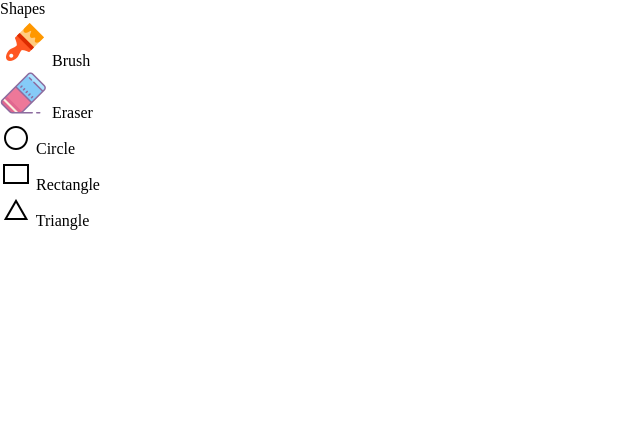
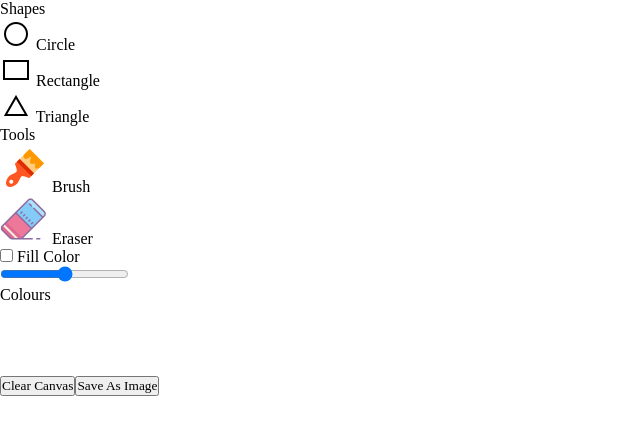
Before and after one commit to rivanovic10120rn/reljosoft-paint, an Angular app: page / in a window 1280 px wide. Shown: the top 434 px of the page, without its empty margins (0-640 px from the left). Built offline with nearby package versions, Linux system fonts and the light colour scheme.

Commit message:
Working on Tools and properly importing font

```diff
--- a/src/app/components/index-app/app.component.html
+++ b/src/app/components/index-app/app.component.html
@@ -4,14 +4,6 @@
     <div class="row">
       <label class="title"> Shapes </label>
       <ul class="option">
-        <li class="option">
-          <img src="../../../assets/icons/tools/icons8-brush-48.png">
-          <span> Brush </span>
-        </li>
-        <li class="option">
-          <img src="../../../assets/icons/tools/icons8-eraser-48 (1).png">
-          <span> Eraser </span>
-        </li>
         <li class="option">
           <img src="../../../assets/icons/tools/icons8-circle-32.png">
           <span> Circle </span>
@@ -26,5 +18,45 @@
         </li>
       </ul>
     </div>
+    <div class="row">
+      <label class="title"> Tools </label>
+      <ul class="option">
+        <li class="option">
+          <img src="../../../assets/icons/tools/icons8-brush-48.png">
+          <span> Brush </span>
+        </li>
+        <li class="option">
+          <img src="../../../assets/icons/tools/icons8-eraser-48 (1).png">
+          <span> Eraser </span>
+        </li>
+        <li class="option">
+          <input type="checkbox" id="fill-color">
+          <label for="fill-color"> Fill Color </label>
+        </li>
+        <li class="option">
+          <input type="range" id="size-slider">
+        </li>
+      </ul>
+    </div>
+    <div class="row">
+      <label class="title"> Colours </label>
+      <ul class="option">
+        <li class="option">
+        </li>
+        <li class="option">
+        </li>
+        <li class="option">
+        </li>
+        <li class="option">
+        </li>
+      </ul>
+    </div>
+    <div class="row">
+      <button class="clear"> Clear Canvas </button>
+      <button class="save"> Save As Image </button>
+    </div>
+  </section>
+  <section class="drawing-board">
+
   </section>
 </div>
--- a/src/styles.css
+++ b/src/styles.css
@@ -1,5 +1,6 @@
 /* You can add global styles to this file, and also import other style files */
 @import url('https://fonts.googleapis.com/css2?family=Poppins:ital,wght@0,100;0,200;0,300;0,400;0,500;0,600;0,700;0,800;0,900;1,100;1,200;1,300;1,400;1,500;1,600;1,700;1,800;1,900&display=swap');
+
 *{
   margin: 0;
   padding: 0;
```
Also changed, not shown: src/assets/icons/tools/icons8-rounded-square-32.png (added), 1 other file (tests, documents, lock files or other folders).
